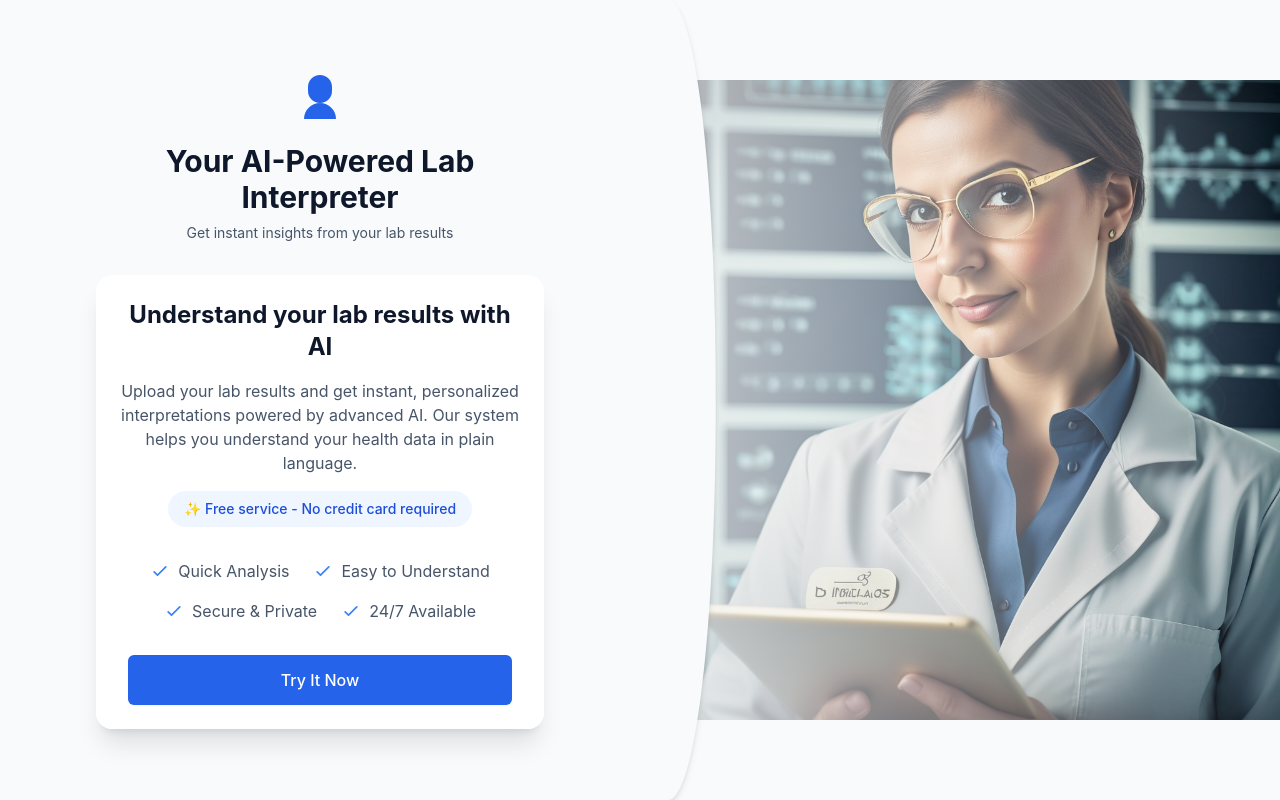
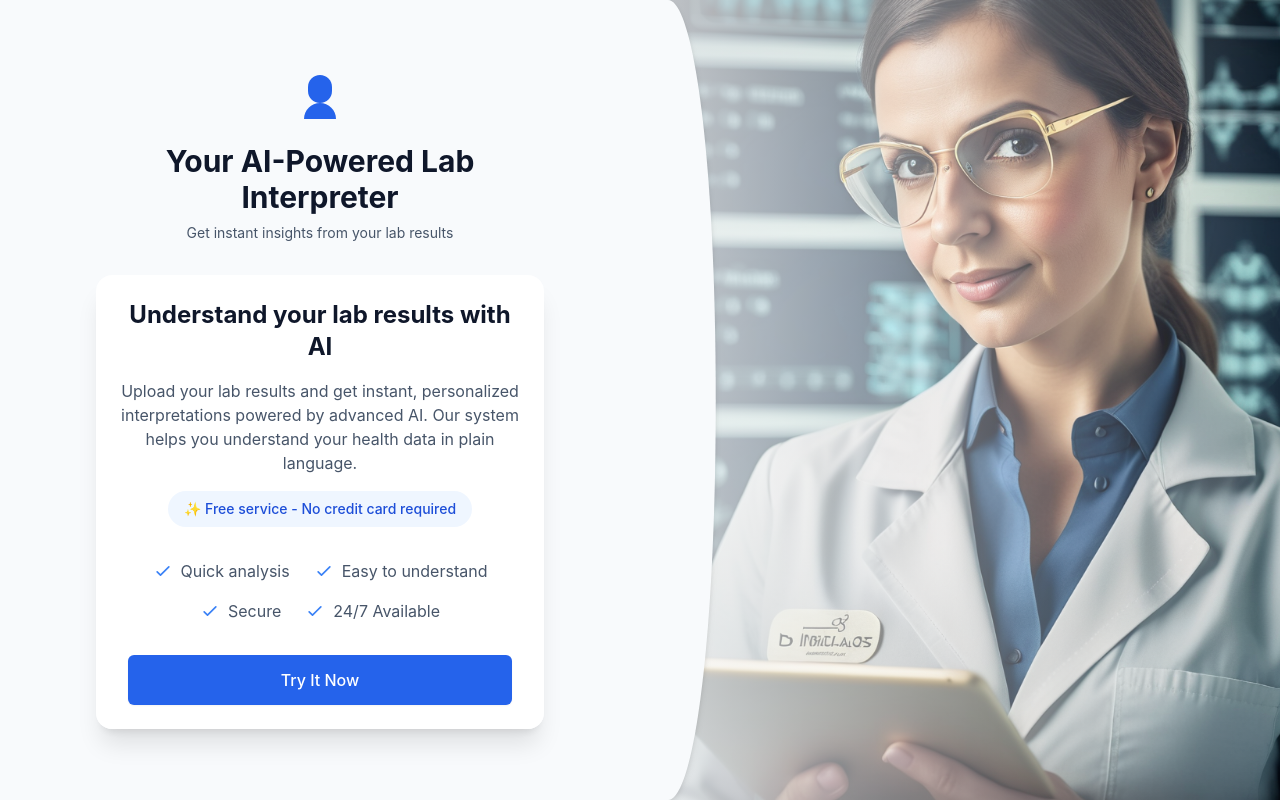
Before and after one commit to iuliaL/labsexplained, a React (Create React App) app in the folder frontend/: page / in a window 1280 px wide. Built offline with nearby package versions, Linux system fonts and the light colour scheme.

Commit message:
styles change at initial step screen

```diff
--- a/frontend/src/components/PatientWizard.tsx
+++ b/frontend/src/components/PatientWizard.tsx
@@ -67,13 +67,13 @@ export default function PatientWizard() {
             <svg className="h-5 w-5 mr-2 text-blue-500" fill="none" viewBox="0 0 24 24" stroke="currentColor">
               <path strokeLinecap="round" strokeLinejoin="round" strokeWidth={2} d="M5 13l4 4L19 7" />
             </svg>
-            <span>Quick Analysis</span>
+            <span>Quick analysis</span>
           </div>
           <div className="flex items-center text-slate-600">
             <svg className="h-5 w-5 mr-2 text-blue-500" fill="none" viewBox="0 0 24 24" stroke="currentColor">
               <path strokeLinecap="round" strokeLinejoin="round" strokeWidth={2} d="M5 13l4 4L19 7" />
             </svg>
-            <span>Easy to Understand</span>
+            <span>Easy to understand</span>
           </div>
         </div>
         <div className="flex items-center justify-center space-x-6">
@@ -81,7 +81,7 @@ export default function PatientWizard() {
             <svg className="h-5 w-5 mr-2 text-blue-500" fill="none" viewBox="0 0 24 24" stroke="currentColor">
               <path strokeLinecap="round" strokeLinejoin="round" strokeWidth={2} d="M5 13l4 4L19 7" />
             </svg>
-            <span>Secure & Private</span>
+            <span>Secure</span>
           </div>
           <div className="flex items-center text-slate-600">
             <svg className="h-5 w-5 mr-2 text-blue-500" fill="none" viewBox="0 0 24 24" stroke="currentColor">
@@ -178,9 +178,9 @@ export default function PatientWizard() {
       </div>
 
       {/* Right side - Image */}
-      <div className="hidden lg:block w-1/2 relative">
-        <div className="absolute inset-0 flex items-center justify-center">
-          <img src={doctorImage} alt="Medical Professional" className="h-screen w-auto object-contain" />
+      <div className="hidden lg:block w-1/2 relative bg-slate-50">
+        <div className="absolute inset-0">
+          <img src={doctorImage} alt="Medical Professional" className="h-full w-full object-cover object-center" />
         </div>
         <div className="absolute inset-0 bg-gradient-to-r from-slate-50/80 to-transparent pointer-events-none" />
       </div>
```
